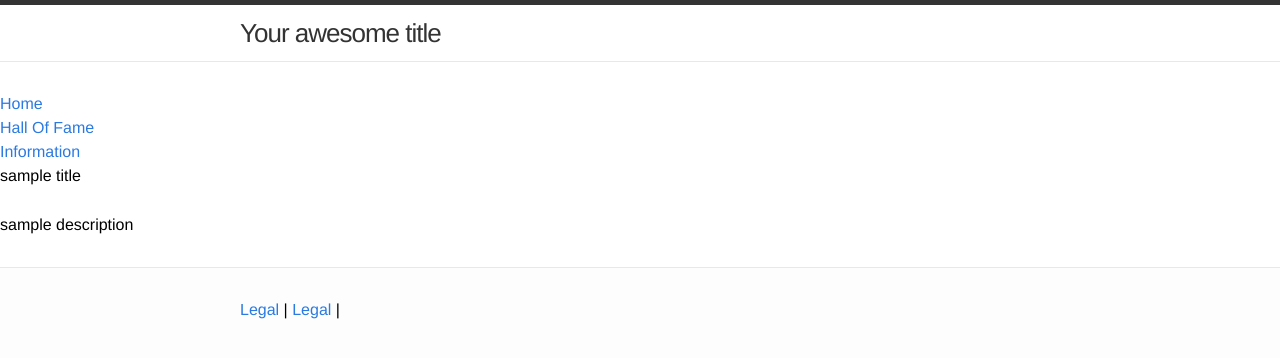
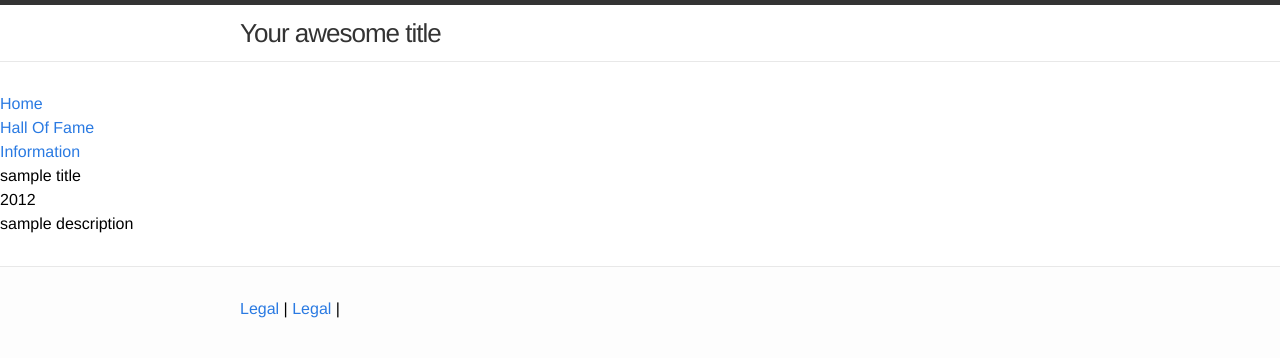
Before and after one commit to ankit09goyal/ankit09goyal.github.io, a Jekyll site: the page built from projects/2012/TeamA/index.html, in a window 1280 px wide. Shown: the top 358 px of the page. Built offline with Jekyll 4.4.1, drawn with Linux system fonts in a browser that asks for light colours.

Commit message:
Update index.html

```diff
--- a/projects/2012/TeamA/index.html
+++ b/projects/2012/TeamA/index.html
@@ -1,14 +1,8 @@
 ---
-layout: default
+layout: postTemplate
 title: sample title
+year: 2012
 description: sample description
+nrOfImages: 2
+imgPath: /projects/2012/TeamA/img
 ---
-
-<div class="home">
-
-
-  <h1>{{ page.title }}</h1>
-  <h2>{{ page.description }}</h2>
-
-
-</div>
```
